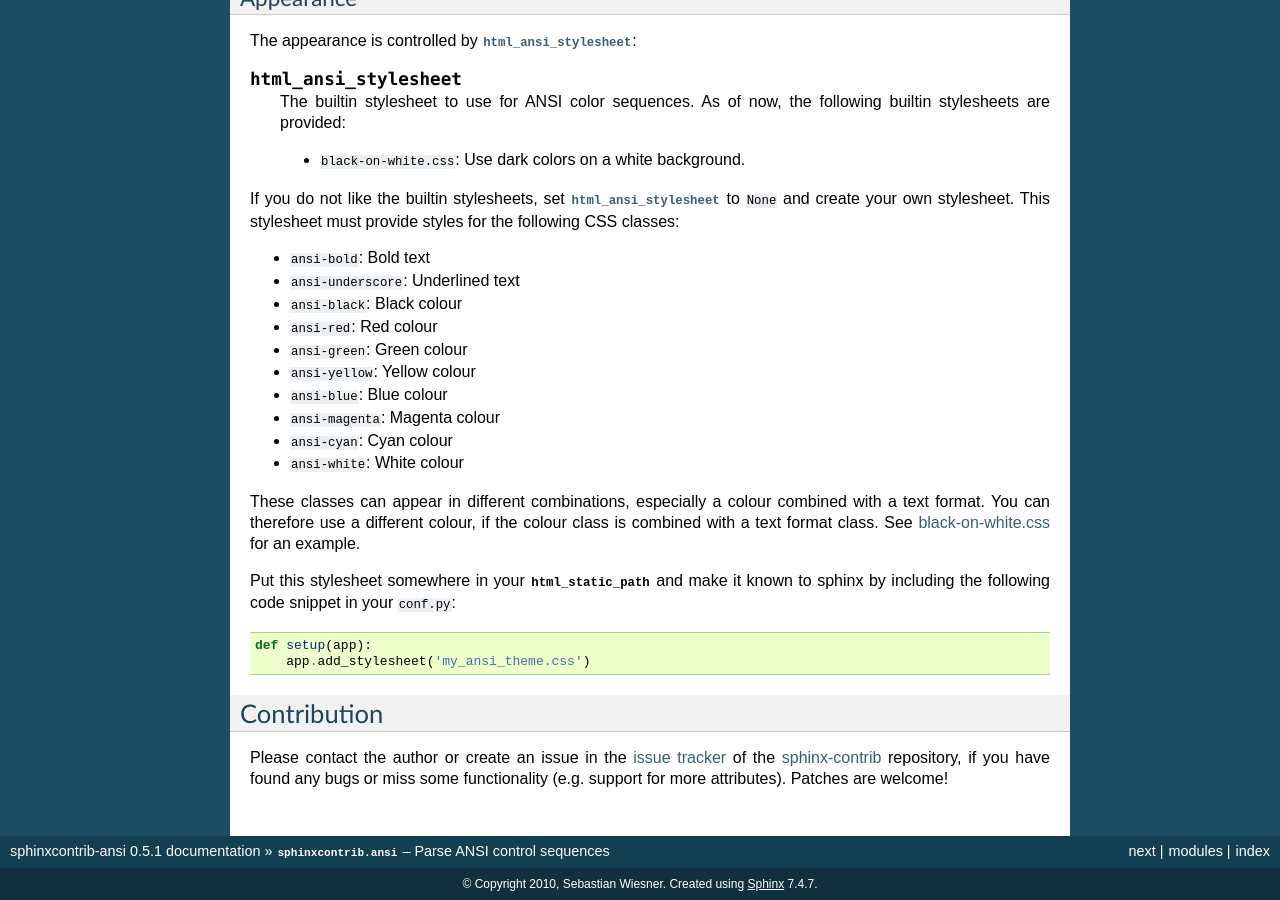
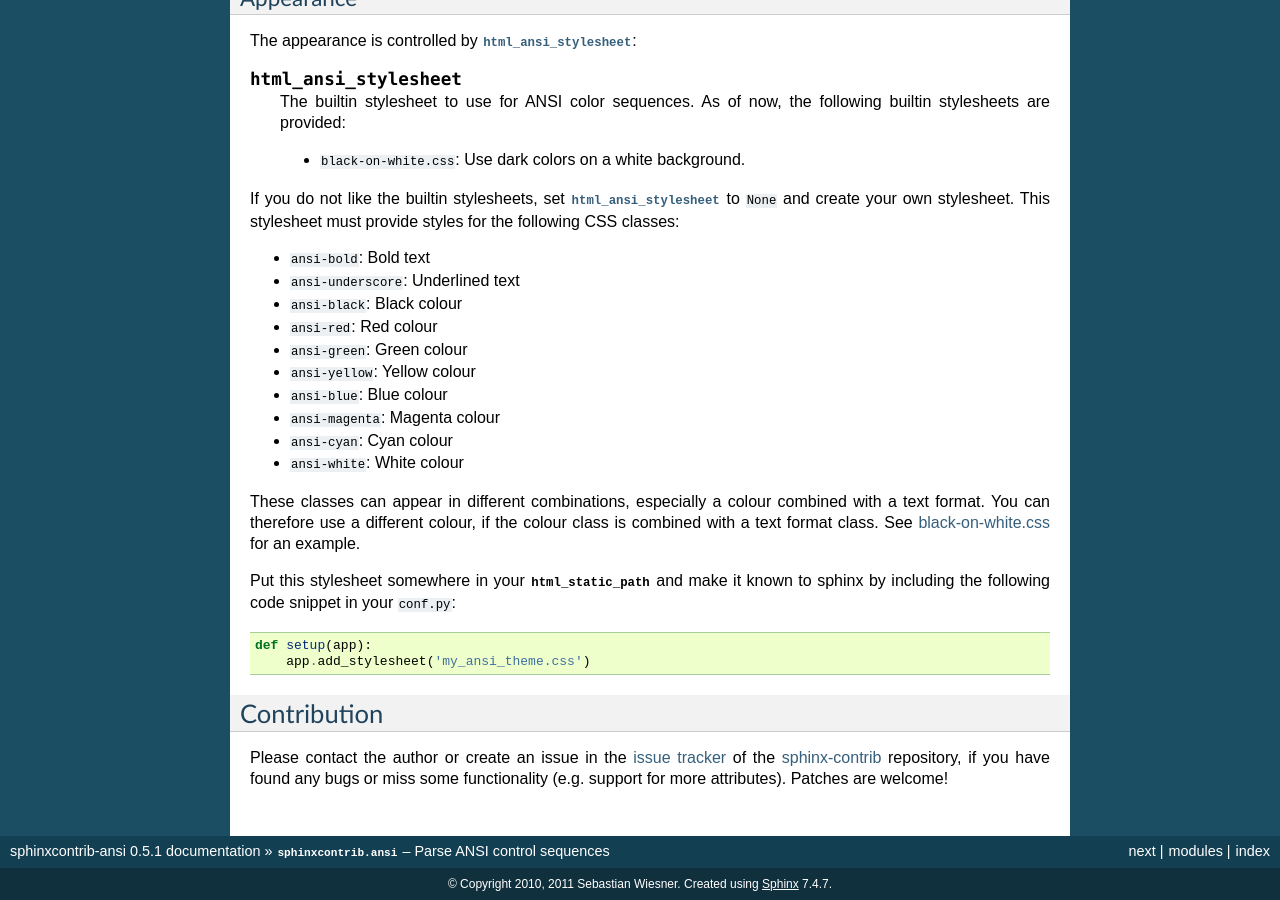
Before and after one commit to sphinx-contrib/ansi, a Sphinx documentation site: the page built from doc/index.rst, in a window 1280 px wide and 900 px high, scrolled down 784 px. Built offline with Sphinx 7.4.7, drawn with Linux system fonts in a browser that asks for light colours.

Commit message:
Copyright update for docs

```diff
--- a/doc/conf.py
+++ b/doc/conf.py
@@ -32,7 +32,7 @@ source_suffix = '.rst'
 master_doc = 'index'
 
 project = u'sphinxcontrib-ansi'
-copyright = u'2010, Sebastian Wiesner'
+copyright = u'2010, 2011 Sebastian Wiesner'
 version = '0.5'
 release = '0.5.1'
 
```
